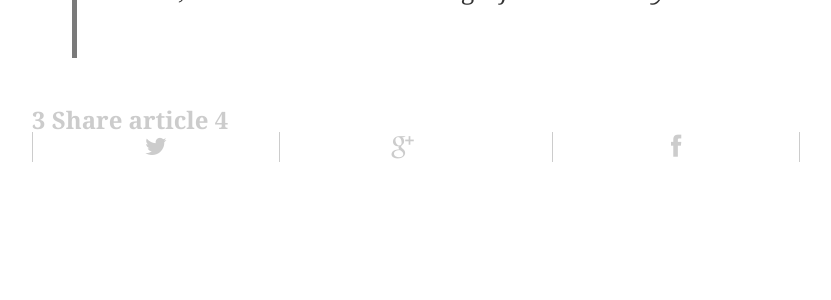
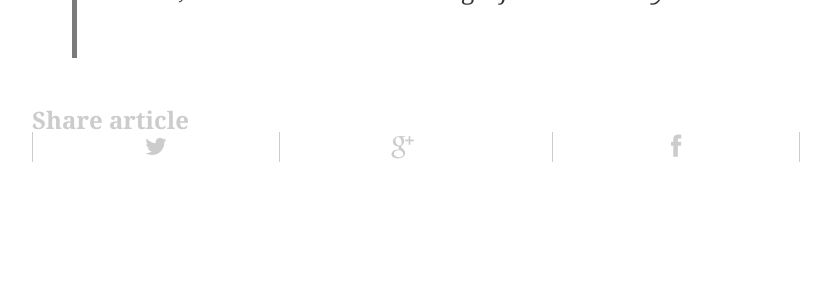
Before and after one commit to mnive93/blog, a Jekyll site: the page built from _posts/2014-08-11-Hello-World.md, in a window 1280 px wide. Shown: the part 838-1138 px from the top of the page, without its empty margins (224-1055 px from the left). Built offline with Jekyll 4.4.1, drawn with Linux system fonts in a browser that asks for light colours; a script that is not in the unit is left out.

Commit message:
modified share

```diff
--- a/_layouts/post.html
+++ b/_layouts/post.html
@@ -12,8 +12,8 @@ layout: default
 </article>
 <div class="custom-social-buttons">
  	<div class="share-buttons-label">
- 3 		<span>Share article</span>
- 4 	</div>
+  		<span>Share article</span>
+  	</div>
   	<div class="custom-social-button twitter">
   		<a id="twitter-link" href="#"><i class="fa fa-twitter"></i></a>
   	</div>
```
